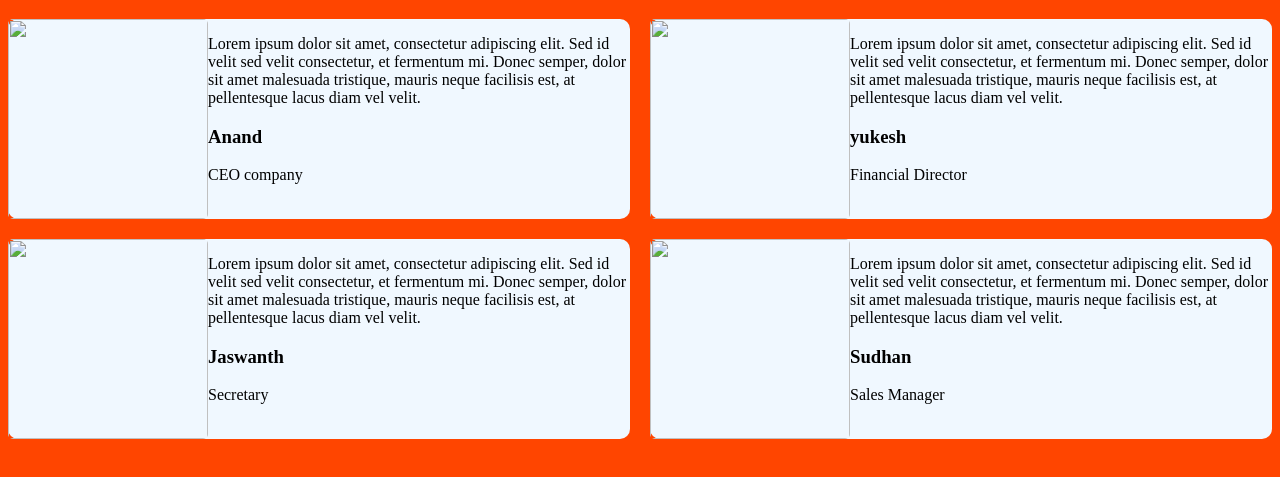
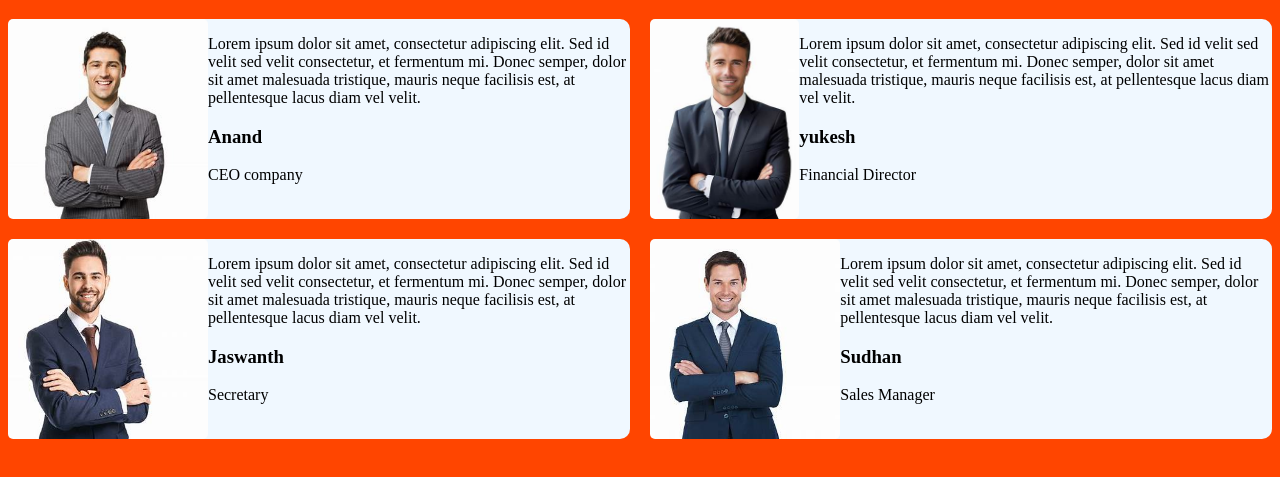
Before and after one commit to ANANDYUKESH/testimonal, a plain HTML site: page index.html in a window 1280 px wide. Shown: the part 61-538 px from the top of the page. Drawn offline with Linux system fonts and the light colour scheme; files that its build step writes are made by us from their sources.

Commit message:
Update index.html

```diff
--- a/index.html
+++ b/index.html
@@ -3,21 +3,21 @@
 <head>
     <meta charset="UTF-8">
     <meta name="viewport" content="width=device-width, initial-scale=1.0">
-    <link rel="stylesheet" href="/testimonial/style.css">
+    <link rel="stylesheet" href="style.css">
     <title>testimonial</title>
 </head>
 <body>
     <h1>Read What our Customers say</h1>
     <div class="first">
         <div class="per1">
-            <img src="/testimonial/per.jpg" alt="">
+            <img src="per.jpg" alt="">
             <div class="name"> <p>Lorem ipsum dolor sit amet, consectetur adipiscing elit. Sed id velit sed velit consectetur, et fermentum mi. Donec semper, dolor sit amet malesuada tristique, mauris neque facilisis est, at pellentesque lacus diam vel velit.</p>
             <h3><b>Anand</b></h3>
             <p>CEO company</p>
         </div>
         </div>
         <div class="per2">
-            <img src="/testimonial/per4.jpg" alt="">
+            <img src="per4.jpg" alt="">
             <div class="name">
             <p>Lorem ipsum dolor sit amet, consectetur adipiscing elit. Sed id velit sed velit consectetur, et fermentum mi. Donec semper, dolor sit amet malesuada tristique, mauris neque facilisis est, at pellentesque lacus diam vel velit.</p>
             <h3><b>yukesh</b></h3>
@@ -26,14 +26,14 @@
         </div>
     </div>
     <div class="sec">   <div class="per1">
-        <img src="/testimonial/pers3.jpg" alt="">
+        <img src="pers3.jpg" alt="">
         <div class="name"> <p>Lorem ipsum dolor sit amet, consectetur adipiscing elit. Sed id velit sed velit consectetur, et fermentum mi. Donec semper, dolor sit amet malesuada tristique, mauris neque facilisis est, at pellentesque lacus diam vel velit.</p>
         <h3><b>Jaswanth</b></h3>
         <p>Secretary</p>
     </div>
     </div>
     <div class="per2">
-        <img src="/testimonial/pers.jpg" alt="">
+        <img src="pers.jpg" alt="">
         <div class="name">
         <p>Lorem ipsum dolor sit amet, consectetur adipiscing elit. Sed id velit sed velit consectetur, et fermentum mi. Donec semper, dolor sit amet malesuada tristique, mauris neque facilisis est, at pellentesque lacus diam vel velit.</p>
         <h3><b>Sudhan</b></h3>
```
